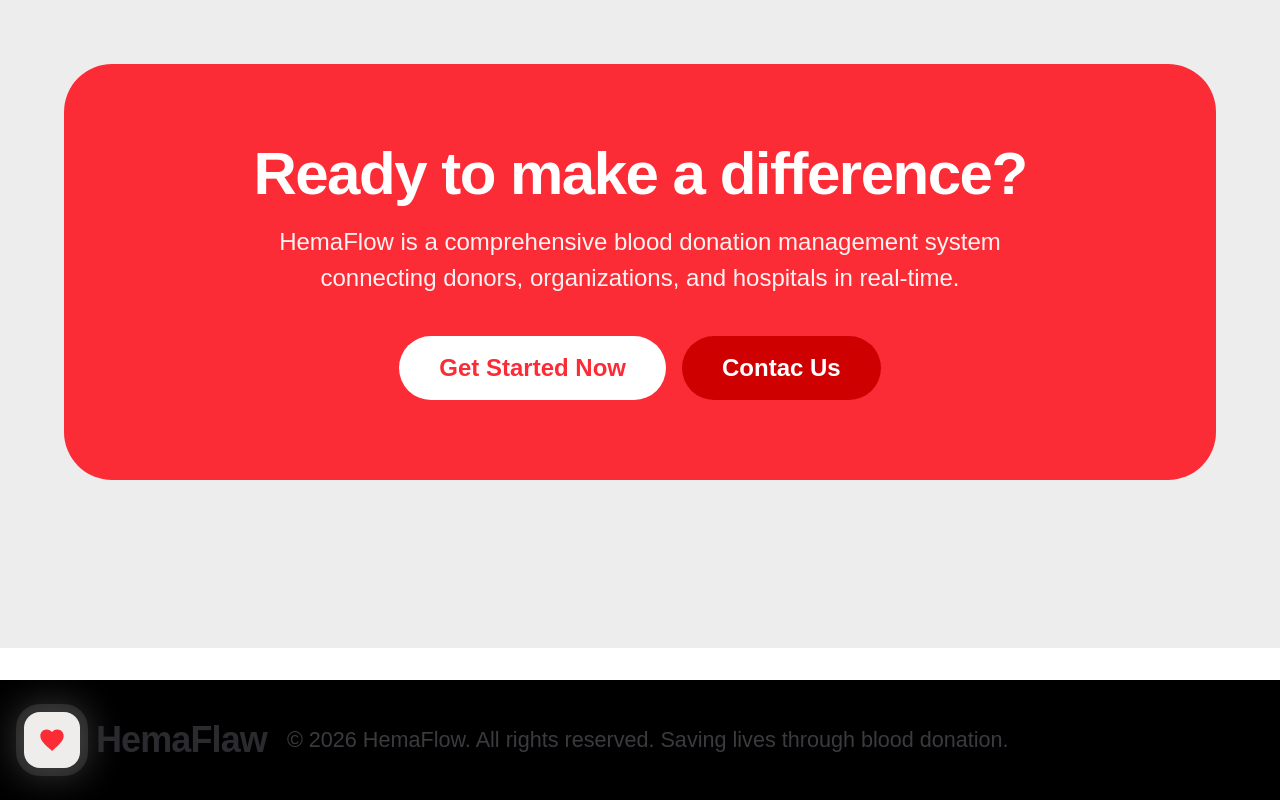
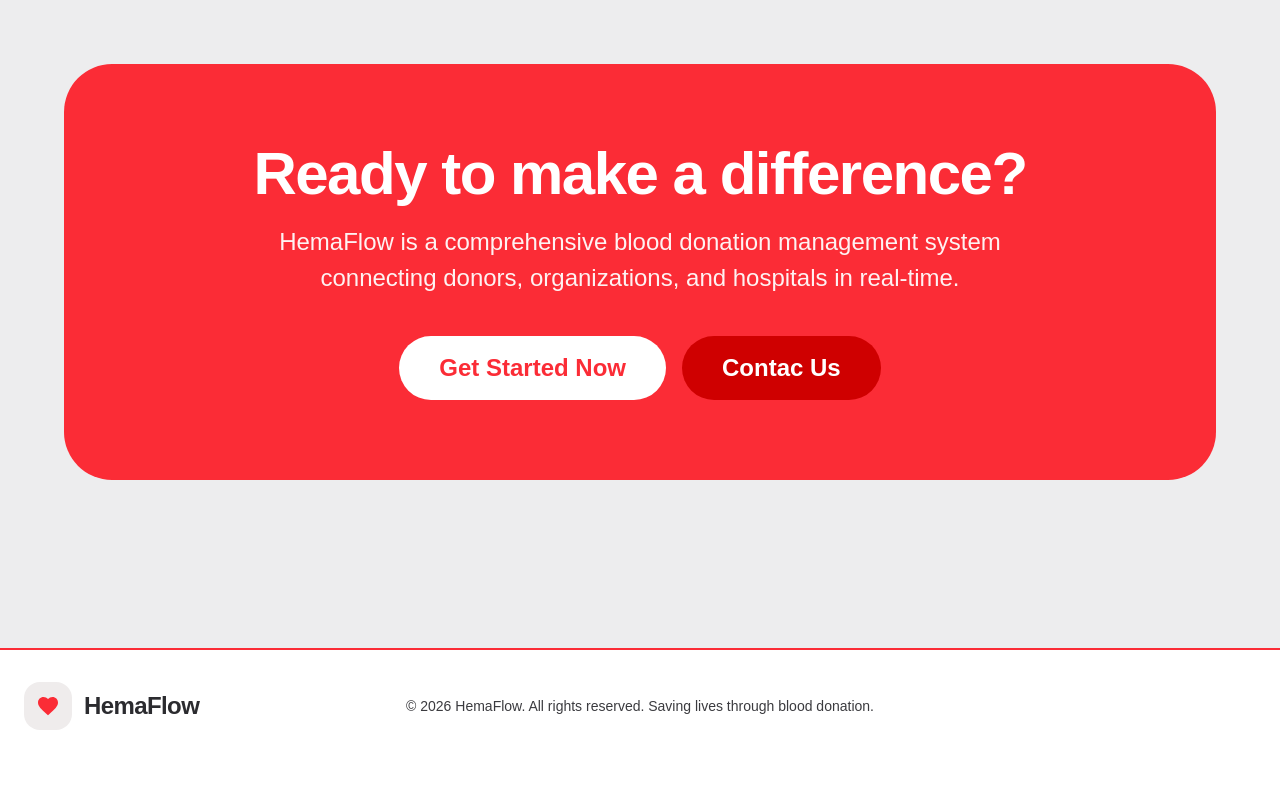
Before and after one commit to RumeshKumara/hema-connect-web, a Next.js app: page / in a window 1280 px wide. Shown: the part 1468-2268 px from the top of the page. After the commit the page ends 2230 px from the top, so only its background shows below. Built offline with nearby package versions, Linux system fonts and the light colour scheme.

Commit message:
Refactor Footer component for improved layout and styling consistency

```diff
--- a/app/components/Footer.tsx
+++ b/app/components/Footer.tsx
@@ -6,27 +6,27 @@ export default function Footer() {
 
   return (
     // Footer with brand, copyright, and spacer for desktop alignment.
-    <footer className="mt-8 bg-black px-4 py-8 sm:px-6">
+    <footer className=" border-t-2 border-red-500 bg-white px-4 py-8 sm:px-6">
       <div className="mx-auto grid w-full max-w-7xl items-center gap-5 md:grid-cols-[1fr_auto_1fr]">
         {/* Brand block linking back to home page. */}
-        <Link href="/" className="flex items-center gap-4 justify-self-start">
-          <span className="grid h-14 w-14 place-items-center rounded-2xl bg-[#efecec] text-red-500 shadow-[0_0_0_8px_rgba(255,255,255,0.1),0_0_34px_10px_rgba(255,255,255,0.18)]">
+        <Link href="/" className="flex items-center gap-3 justify-self-start">
+          <span className="grid h-12 w-12 place-items-center rounded-2xl bg-[#efecec] text-red-500 shadow-[0_0_0_8px_rgba(255,255,255,0.1),0_0_34px_10px_rgba(255,255,255,0.18)]">
             <svg
               aria-hidden="true"
               viewBox="0 0 24 24"
-              className="h-7 w-7"
+              className="h-6 w-6"
               fill="currentColor"
             >
               <path d="M12 21.35 10.55 20.03C5.4 15.36 2 12.28 2 8.5 2 5.42 4.42 3 7.5 3c1.74 0 3.41.81 4.5 2.09A6.01 6.01 0 0 1 16.5 3C19.58 3 22 5.42 22 8.5c0 3.78-3.4 6.86-8.55 11.54z" />
             </svg>
           </span>
-          <span className="text-4xl font-semibold tracking-tight text-[#2b2b2f]">
-            HemaFlaw
+          <span className="text-2xl font-semibold tracking-tight text-[#2b2b2f]">
+            HemaFlow
           </span>
         </Link>
 
         {/* Centered legal and mission statement text. */}
-        <p className="justify-self-center text-center text-[1.35rem] font-medium text-[#3b3b3f]">
+        <p className="justify-self-end text-right text-sm font-medium leading-relaxed text-[#3b3b3f]">
           &copy; {currentYear} HemaFlow. All rights reserved. Saving lives through
           blood donation.
         </p>
```
